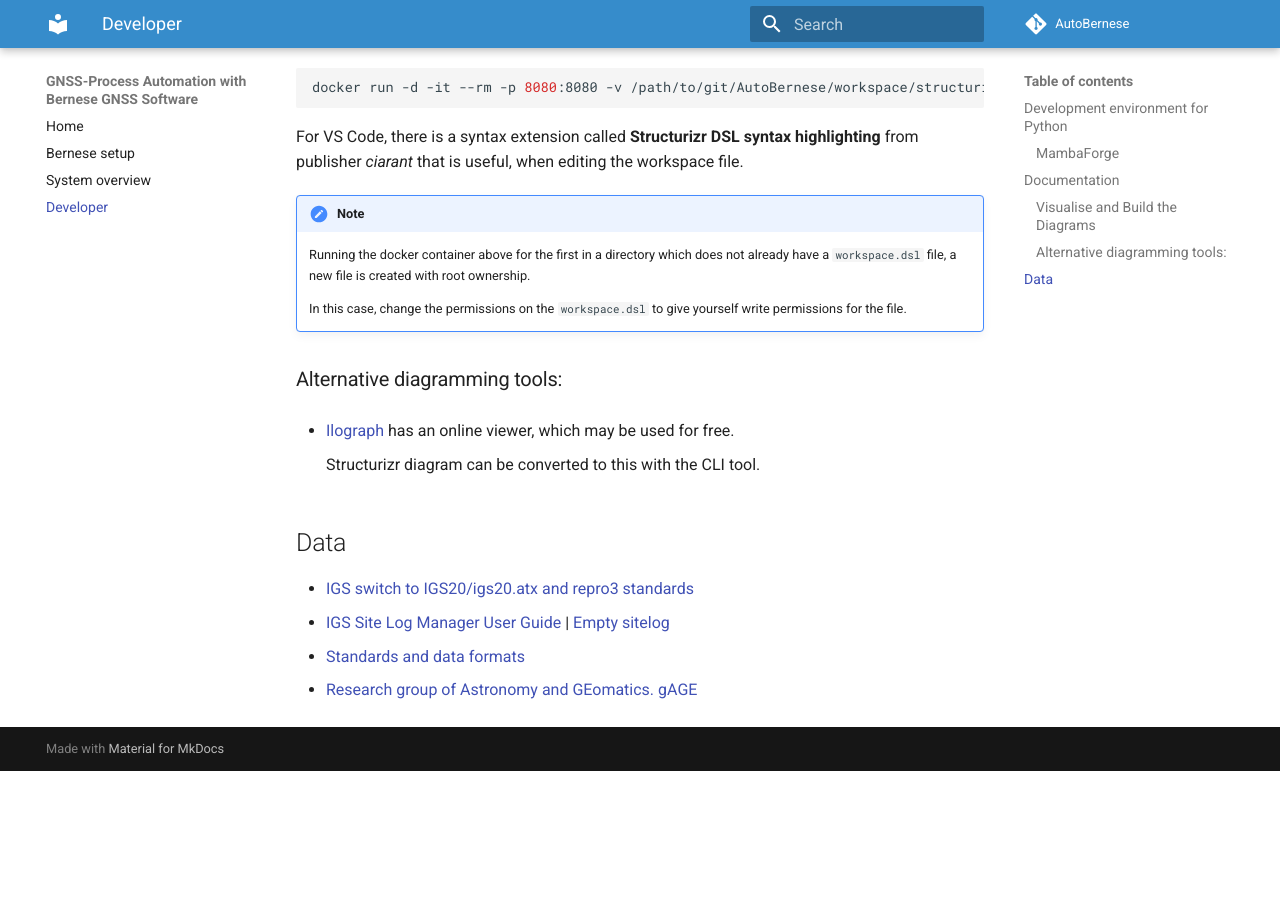
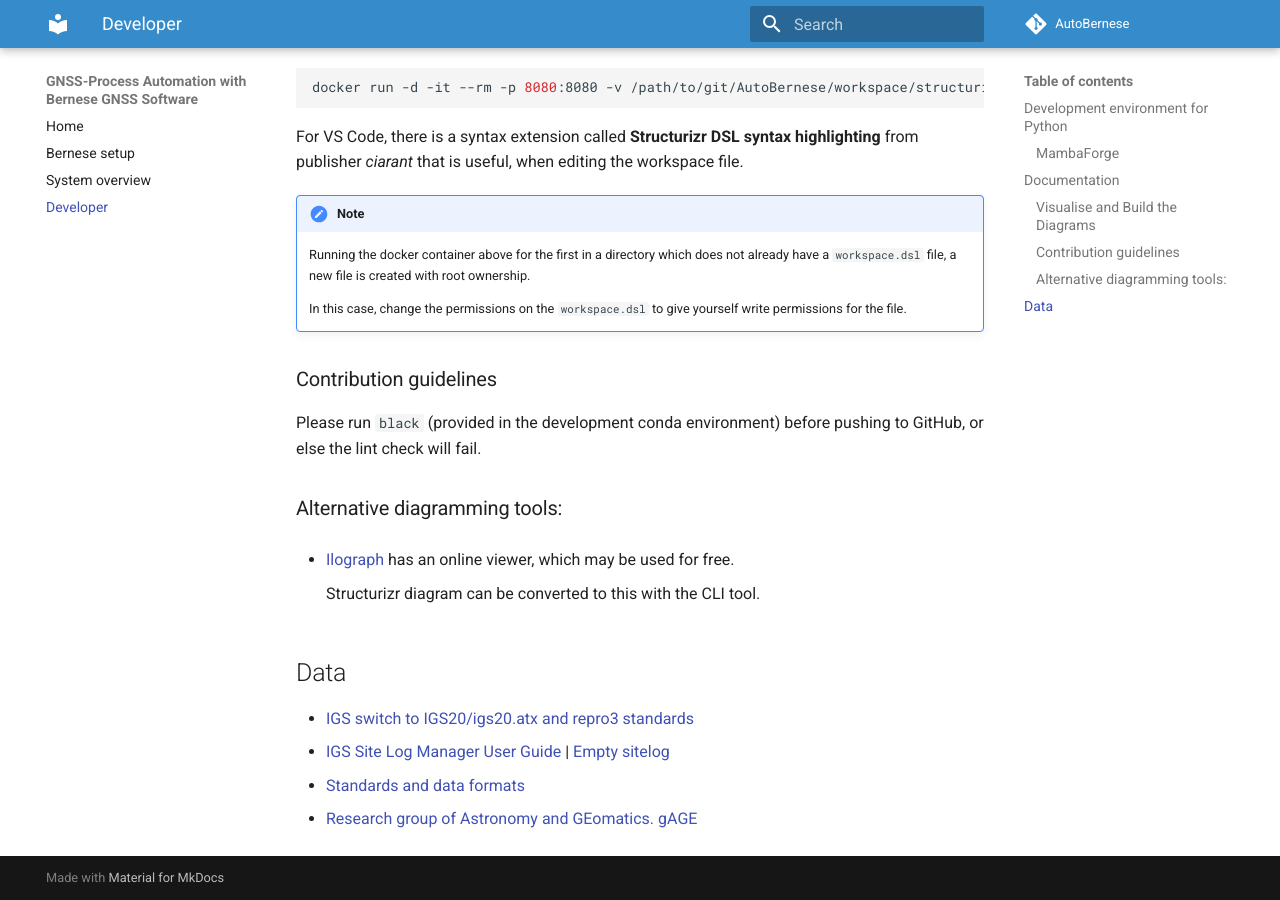
Before and after one commit to SDFIdk/AutoBernese, an MkDocs documentation site: the page built from docs/developer.md, in a window 1280 px wide and 900 px high, scrolled down 1005 px. Built offline with MkDocs 1.6.1 and Material for MkDocs 9.7.7, drawn with Linux system fonts in a browser that asks for light colours; comment, search, counter and statistics services are not loaded; before the commit the page ends 1776 px from its top, so only the background shows below that.

Commit message:
add note about using black

```diff
--- a/docs/developer.md
+++ b/docs/developer.md
@@ -65,6 +65,11 @@ workspace file.
     In this case, change the permissions on the `workspace.dsl` to give yourself
     write permissions for the file.
 
+### Contribution guidelines
+
+Please run `black` (provided in the development conda environment) before pushing to GitHub, or else the lint check will fail.
+
+
 ### Alternative diagramming tools:
 
 *   [Ilograph](https://www.ilograph.com/) has an online viewer, which may be used for free.
```
